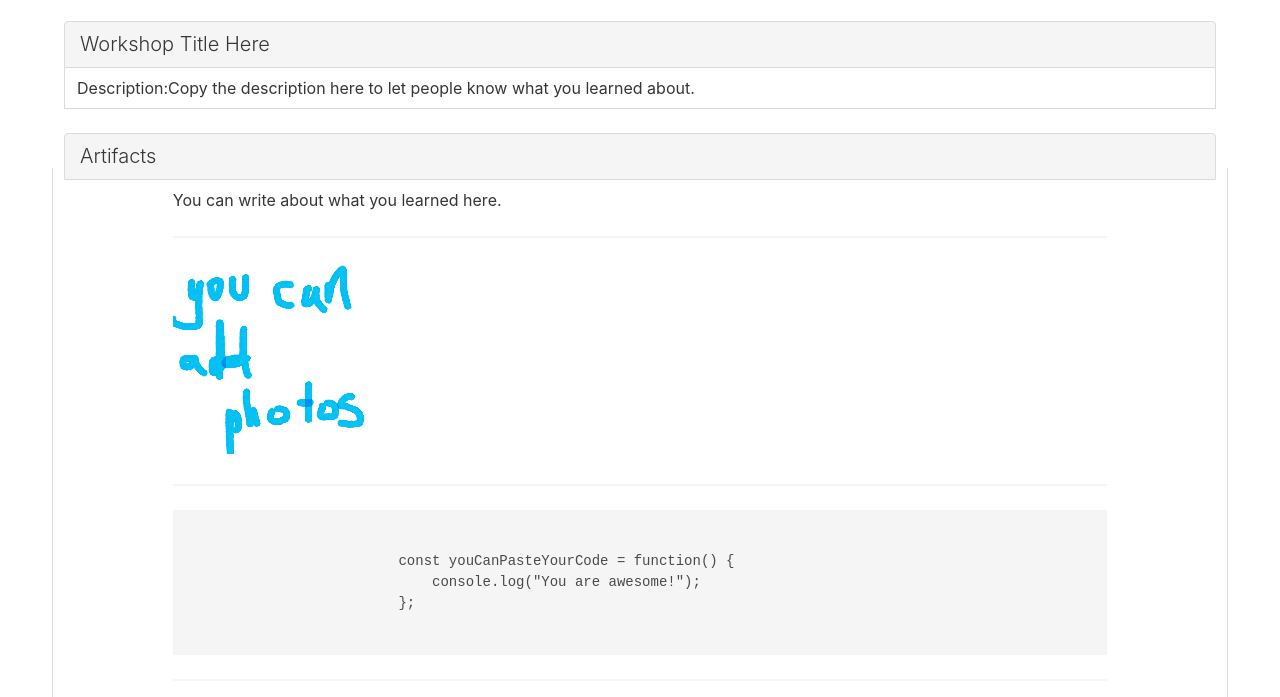
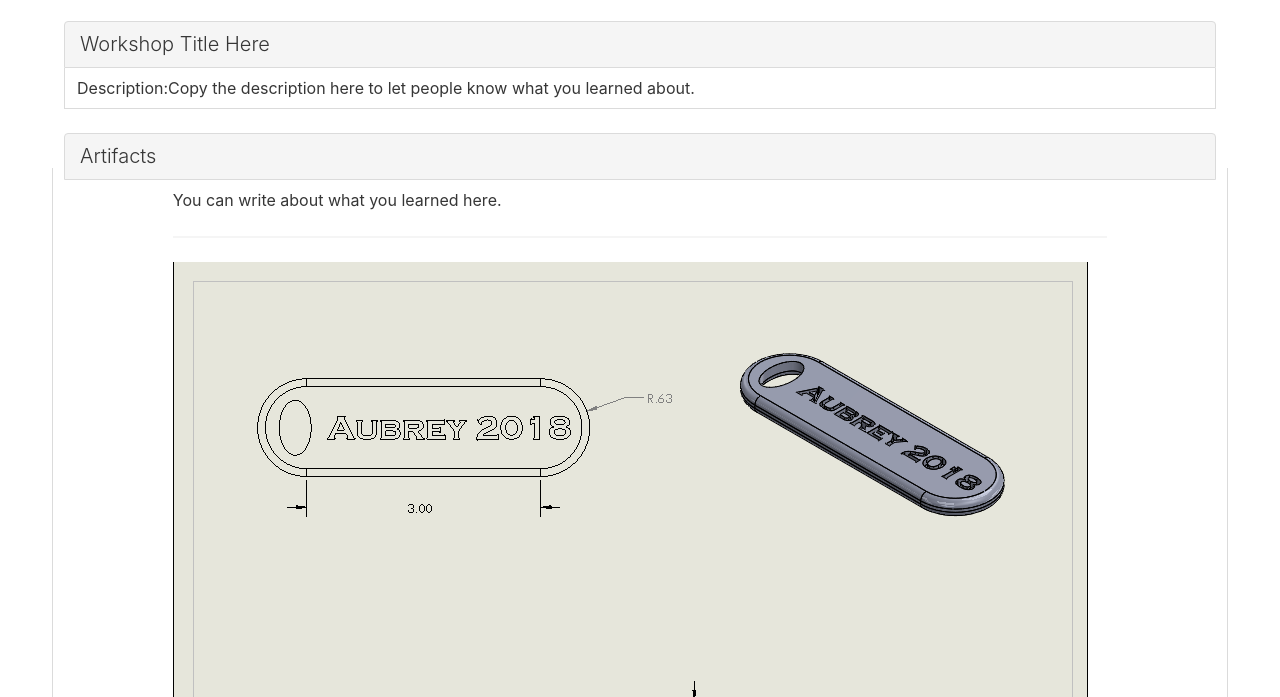
Before and after one commit to amasdi103/amasdi103.github.io, a plain HTML site: page chicktech-2018-2019/kickoff/index.html in a window 1280 px wide. Shown: the part 103-800 px from the top of the page. Drawn offline with nearby package versions, Linux system fonts and the light colour scheme; a script that the page names is missing.

Commit message:
Update index.html

```diff
--- a/chicktech-2018-2019/kickoff/index.html
+++ b/chicktech-2018-2019/kickoff/index.html
@@ -34,7 +34,7 @@
                 <div class="column is-10 is-offset-1">
                     <p>You can write about what you learned here.</p>
                     <hr>
-                    <img src="./assets/photo.png" alt="You can add photos!">
+                    <img src="./assets/Key Chain Scale.PNG" alt="You can add photos!">
                     <hr>
                     <pre><code>
                         const youCanPasteYourCode = function() {
```
